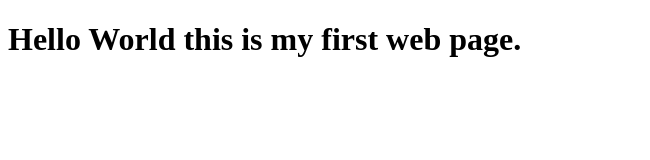
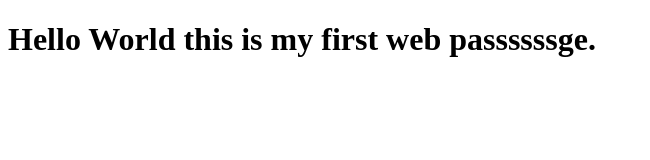
Before and after one commit to nraju-nyros/first-repo-gfg, a plain HTML site: page index.html in a window 1280 px wide. Shown: the whole page, without its empty margins (0-650 px from the left). Drawn offline with Linux system fonts and the light colour scheme.

Commit message:
first commit

```diff
--- a/index.html
+++ b/index.html
@@ -7,6 +7,6 @@
 	<title>GFG</title>
 </head>
 <body>
-	<h1>Hello World this is my first web page.</h1>
+	<h1>Hello World this is my first web passssssge.</h1>
 </body>
 </html>
```
